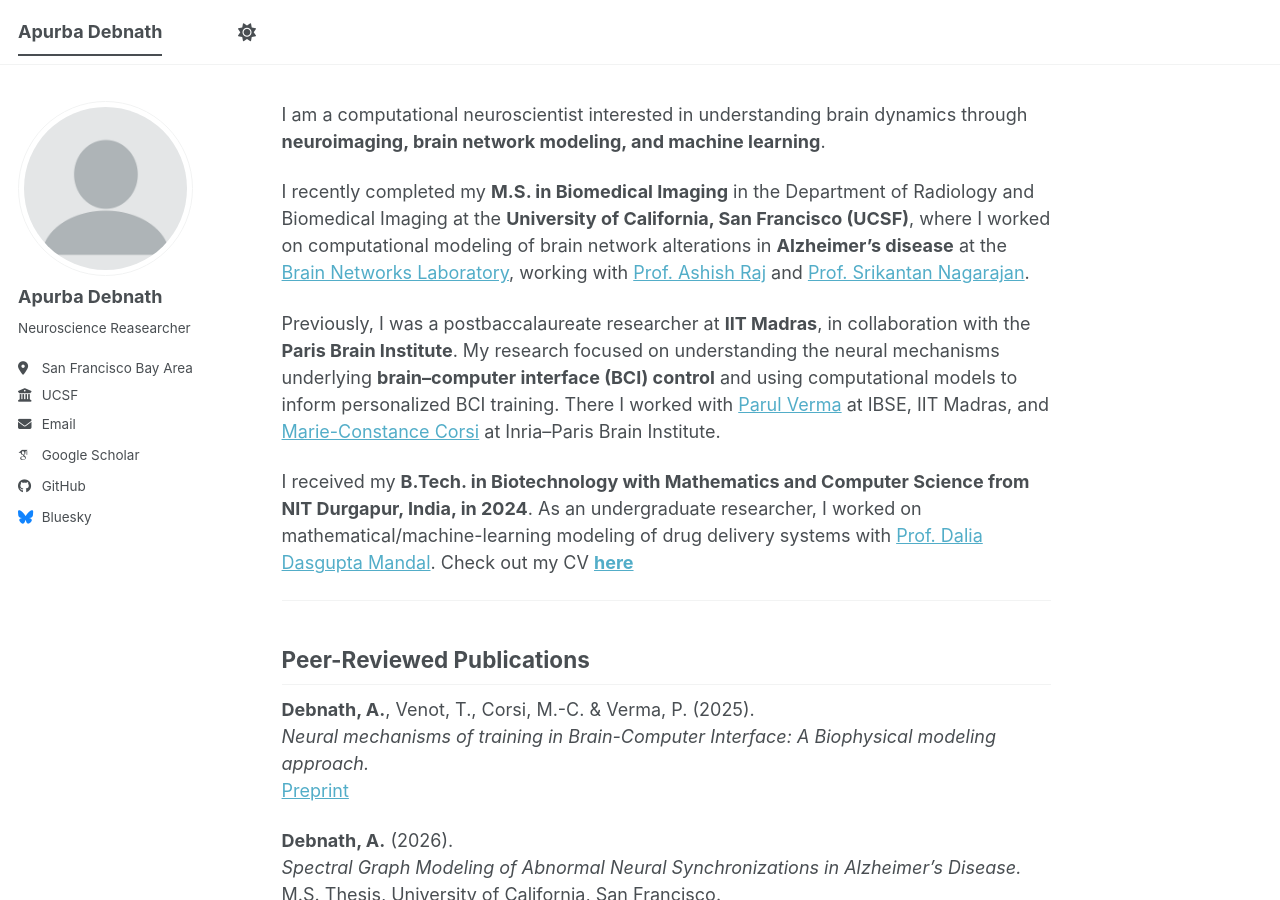
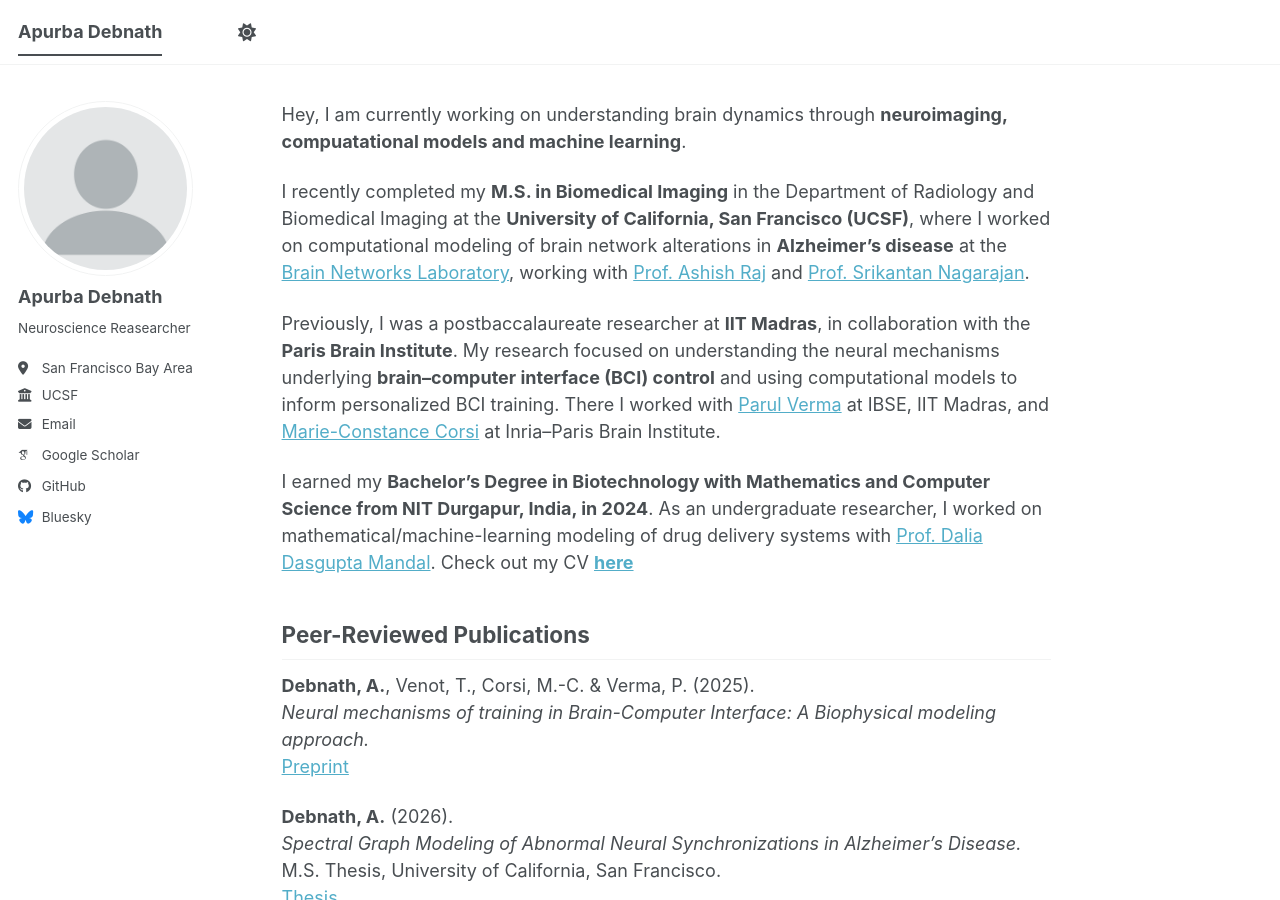
Before and after one commit to ApurbaApd/ApurbaApd.github.io, a Jekyll site: the page built from _pages/about.md, in a window 1280 px wide and 900 px high. Built offline with Jekyll 4.4.1, drawn with Linux system fonts in a browser that asks for light colours; some web fonts are replaced; a script bundle is joined from its source files by our own code; library files that are not in the unit come from our copies.

Commit message:
Revise about page content and fix typos
Updated personal introduction and corrected typographical errors in the about page.

```diff
--- a/_pages/about.md
+++ b/_pages/about.md
@@ -3,8 +3,8 @@ permalink: /
 author_profile: true
 ---
 
-I am a computational neuroscientist interested in understanding brain dynamics
-through **neuroimaging, brain network modeling, and machine learning**.
+Hey, I am currently working on understanding brain dynamics
+through **neuroimaging, compuatational models and machine learning**.
 
 I recently completed my **M.S. in Biomedical Imaging** in the Department of Radiology and Biomedical Imaging at the **University of
 California, San Francisco (UCSF)**, where I worked on computational modeling of
@@ -20,12 +20,11 @@ understanding the neural mechanisms underlying **brain–computer interface
 training. There I worked with [Parul Verma](https://ibse.iitm.ac.in/people/parul_verma/) at IBSE, IIT Madras, and
 [Marie-Constance Corsi](https://parisbraininstitute.org/collaborators/corsi-marie-constance) at Inria–Paris Brain Institute.
 
-I received my **B.Tech. in Biotechnology with Mathematics and Computer Science
+I earned my **Bachelor's Degree in Biotechnology with Mathematics and Computer Science
 from NIT Durgapur, India, in 2024**. As an undergraduate researcher, I worked
 on mathematical/machine-learning modeling of drug delivery systems with
 [Prof. Dalia Dasgupta Mandal](https://nitdgp.ac.in/department/biotechnology). Check out my CV **[here](files/Apurba_CV.pdf)**
 
----
 ## Peer-Reviewed Publications
 
 **Debnath, A.**, Venot, T., Corsi, M.-C. & Verma, P. (2025).
@@ -39,15 +38,11 @@ Disease.*
 M.S. Thesis, University of California, San Francisco.
 [Thesis](https://www.proquest.com/dissertations-theses/spectral-graph-modeling-abnormal-neural/docview/3381514999/se-2?accountid=14525)
 
----
-
 ## Education
 
 M.S. in Biomedical Imaging, **University of California, San Francisco**, 2026
 
 B.Tech. Biotechnology, **National Institute of Technology Durgapur**, 2024
-
----
 
 ## Research Interests
 
@@ -63,7 +58,6 @@ BCI modeling · Motor imagery · Neural mechanisms of learning
 **Machine Learning**
 Medical imaging · Representation learning · Biomedical AI
 
----
 
 ## Selected Research
 
```
